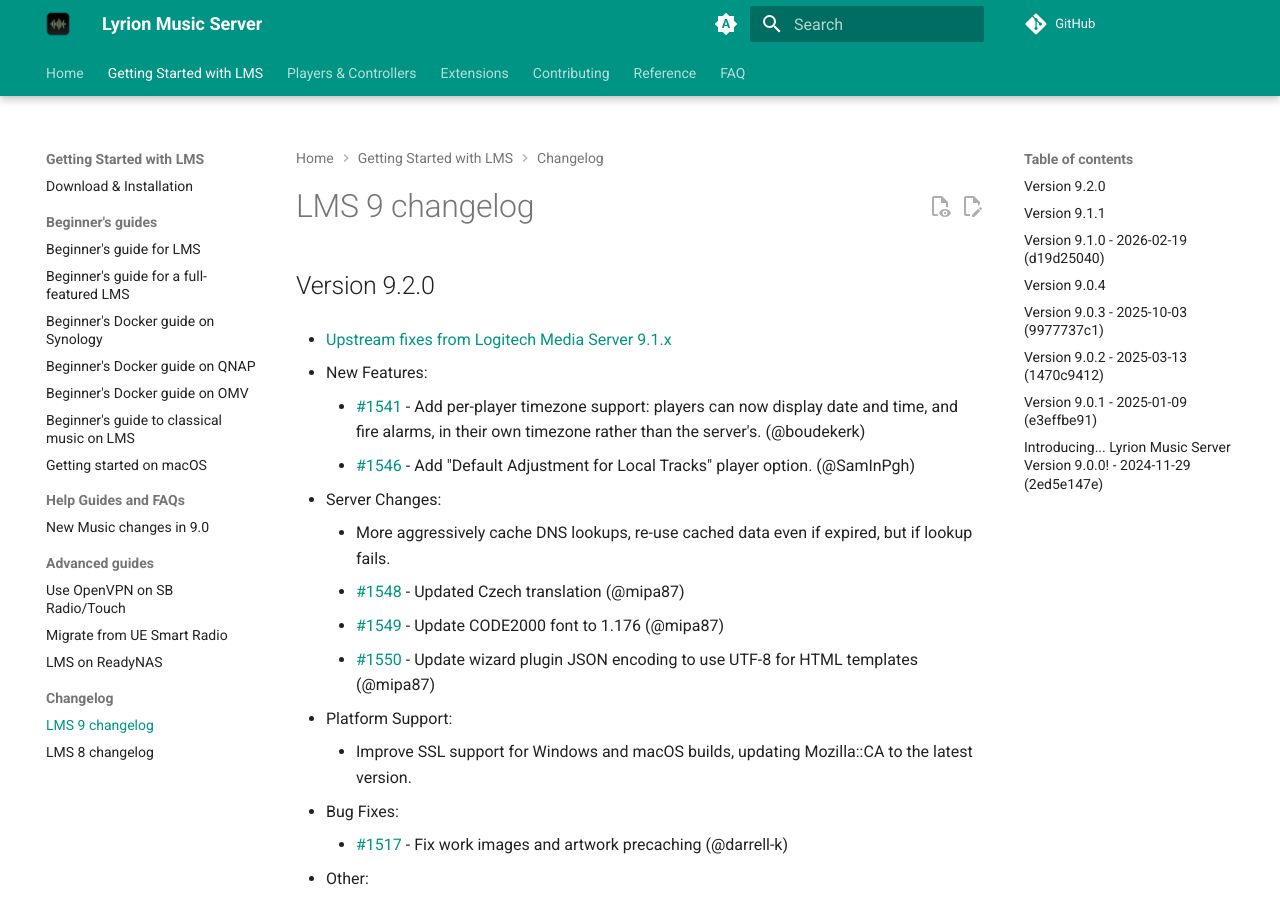
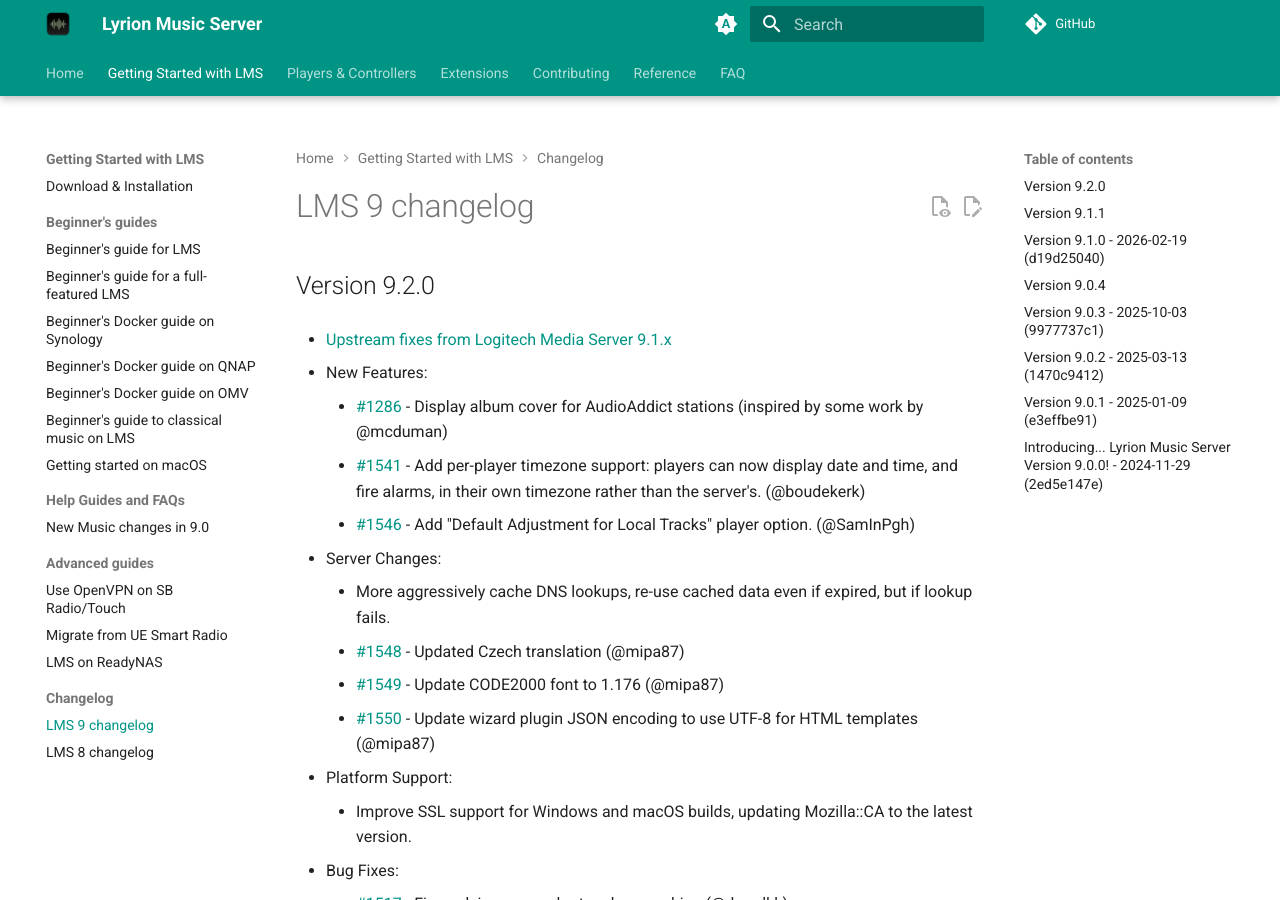
Before and after one commit to LMS-Community/lms-community.github.io, an MkDocs documentation site: the page built from docs/getting-started/changelog-lms9.md, in a window 1280 px wide and 900 px high. Built offline with MkDocs 1.6.1 and Material for MkDocs 9.7.7, drawn with Linux system fonts in a browser that asks for light colours; a script that is not in the unit is left out; plug-ins that fetch from the network failed and are left out; comment, search, counter and statistics services are not loaded; some of the changed text lies outside the part shown.

```diff
--- a/docs/getting-started/changelog-lms9.md
+++ b/docs/getting-started/changelog-lms9.md
@@ -4,6 +4,7 @@
 
 - New Features:
 
+	- [#1286](https://github.com/LMS-Community/slimserver/issues/1286) \- Display album cover for AudioAddict stations (inspired by some work by @mcduman)
 	- [#1541](https://github.com/LMS-Community/slimserver/pull/1541) \- Add per-player timezone support: players can now display date and time, and fire alarms, in their own timezone rather than the server's. (@boudekerk)
 	- [#1546](https://github.com/LMS-Community/slimserver/pull/1546) \- Add "Default Adjustment for Local Tracks" player option. (@SamInPgh)
 
```
Also changed, not shown: other parts of docs/getting-started/changelog-lms9.md (+1 -0 lines).
